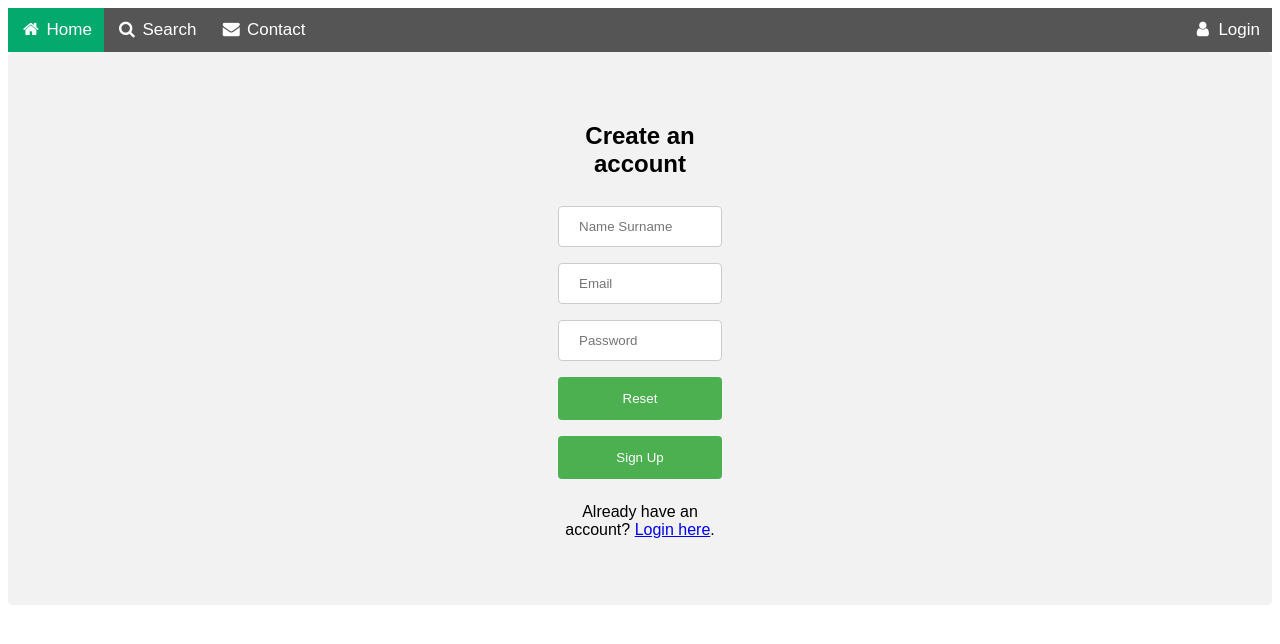
After one commit to neliken/jobs_for_ua, a PHP site: page /signup.php in a window 1280 px wide. The commit adds this page. Shown: the top 644 px of the page. Run offline with PHP 8.4, Linux system fonts and the light colour scheme.

Commit message:
login register

```diff
--- /dev/null
+++ b/db_connection.php
@@ -0,0 +1,7 @@
+<?php
+$db_connection = mysqli_connect("localhost","root","","jobs_for_ua");
+// Check connection
+if (mysqli_connect_errno()){
+    echo "Failed to connect to MySQL: " . mysqli_connect_error();
+}
+?>
--- /dev/null
+++ b/insert_user.php
@@ -0,0 +1,67 @@
+<?php
+
+if(isset($_POST['username']) && isset($_POST['user_email']) && isset($_POST['user_password'])){
+
+// CHECK IF FIELDS ARE NOT EMPTY
+
+if(!empty(trim($_POST['username'])) && !empty(trim($_POST['user_email'])) && !empty($_POST['user_password'])){
+
+
+
+// Escape special characters.
+$username = mysqli_real_escape_string($db_connection, htmlspecialchars($_POST['username']));
+$user_email = mysqli_real_escape_string($db_connection, htmlspecialchars($_POST['user_email']));
+
+//IF EMAIL IS VALID
+if (filter_var($user_email, FILTER_VALIDATE_EMAIL)) {
+
+
+
+// CHECK IF EMAIL IS ALREADY REGISTERED
+
+$check_email = mysqli_query($db_connection, "SELECT `user_email` FROM `users` WHERE user_email = '$user_email'");
+
+if(mysqli_num_rows($check_email) > 0){
+$error_message = "This Email Address is already registered. Please Try another.";
+}
+else{
+// IF EMAIL IS NOT REGISTERED
+/* --
+
+ENCRYPT USER PASSWORD USING PHP password_hash function
+LEARN ABOUT PHP password_hash - http://php.net/manual/en/function.password-hash.php
+
+-- */
+
+$user_hash_password = password_hash($_POST['user_password'], PASSWORD_DEFAULT);
+
+// INSER USER INTO THE DATABASE
+
+$insert_user = mysqli_query($db_connection, "INSERT INTO `users` (username, user_email, user_password) VALUES ('$username', '$user_email', '$user_hash_password')");
+
+if($insert_user === TRUE){
+$success_message = "Thanks! You have successfully signed up.";
+}
+else{
+$error_message = "Oops! something wrong.";
+}
+
+}
+
+}
+else {
+// IF EMAIL IS INVALID
+$error_message = "Invalid email address";
+}
+
+}
+else{
+// IF FIELDS ARE EMPTY
+
+$error_message = "Please fill in all the required fields.";
+
+}
+
+}
+
+?>
--- /dev/null
+++ b/signup.php
@@ -0,0 +1,51 @@
+<?php
+session_start();
+require 'db_connection.php';
+require 'insert_user.php';
+// IF USER LOGGED IN
+if(isset($_SESSION['user_email'])){
+header('Location: home.php');
+exit;
+}
+?>
+<!DOCTYPE html>
+<html lang="en" dir="ltr">
+  <head>
+    <meta charset="utf-8">
+    <title>Register</title>
+    <link rel="stylesheet" href="https://cdnjs.cloudflare.com/ajax/libs/font-awesome/4.7.0/css/font-awesome.min.css">
+    <link rel="stylesheet" href="style.css">
+ </head>
+  <body>
+    <div class="navbar">
+      <a class="active" href="index1.php"><i class="fa fa-fw fa-home"></i> Home</a>
+      <a href="#"><i class="fa fa-fw fa-search"></i> Search</a>
+      <a href="#"><i class="fa fa-fw fa-envelope"></i> Contact</a>
+      <a href="index.php" style="float:right"><i class="fa fa-fw fa-user"></i> Login</a>
+    </div>
+    <div class="formular">
+      <form action="" method="post">
+      <h2>Create an account</h2>
+      <div>
+        <?php
+        if(isset($success_message)){
+        echo '<div class="success_message">'.$success_message.'</div>';
+        }
+        if(isset($error_message)){
+        echo '<div class="error_message">'.$error_message.'</div>';
+        }
+        ?>
+
+      <input type="text" name="username" id="username" placeholder="Name Surname" required value="">
+      <input type="email" name="user_email" id="email" placeholder="Email" required>
+      <input type="password" name="user_password" placeholder="Password" required>
+
+      <button type="reset" class="button">Reset</button>
+      <button type="submit" class="button">Sign Up</button>
+
+      <p>Already have an account? <a href="index.php">Login here</a>.</p>
+      </div>
+      </form>
+    </div>
+  </body>
+</html>
--- a/style.css
+++ b/style.css
@@ -105,3 +105,17 @@ tr:nth-child(even) {
 .btn-group .button1:hover {
  background-color: #3e8e41;
 }
+
+.error_message {
+    color: red;
+    padding-bottom: 10px;
+    text-align: center;
+    font-weight: bold;
+}
+
+.success_message {
+    color: green;
+    padding-bottom: 10px;
+    text-align: center;
+    font-weight: bold;
+}
```
Also changed, not shown: conn.php (deleted, +0 -8 lines), home.php (added, +39 -0 lines), index.php (+31 -63 lines), index1.php (added, +81 -0 lines), login.html (deleted, +0 -28 lines), login.php (added, +51 -0 lines), logout.php (added, +23 -0 lines), styl1e.css (added).
